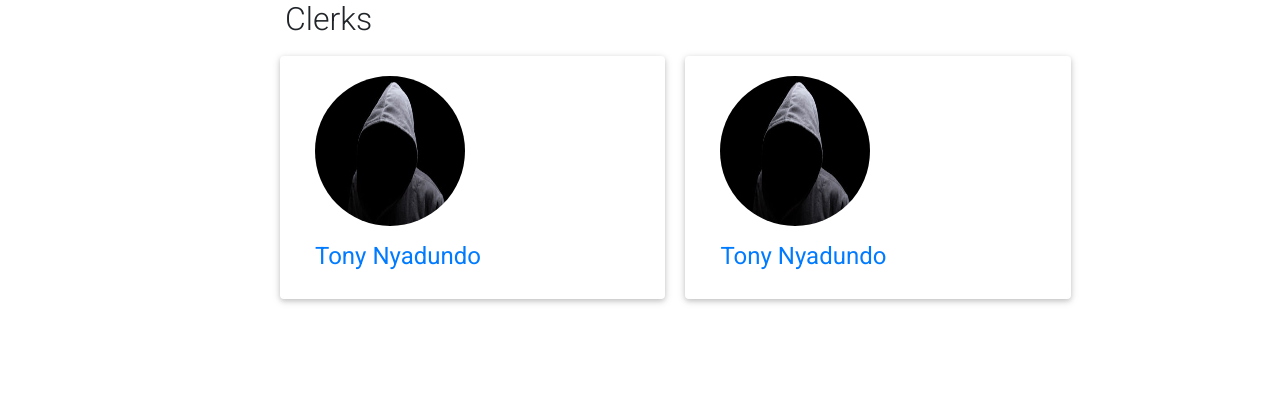
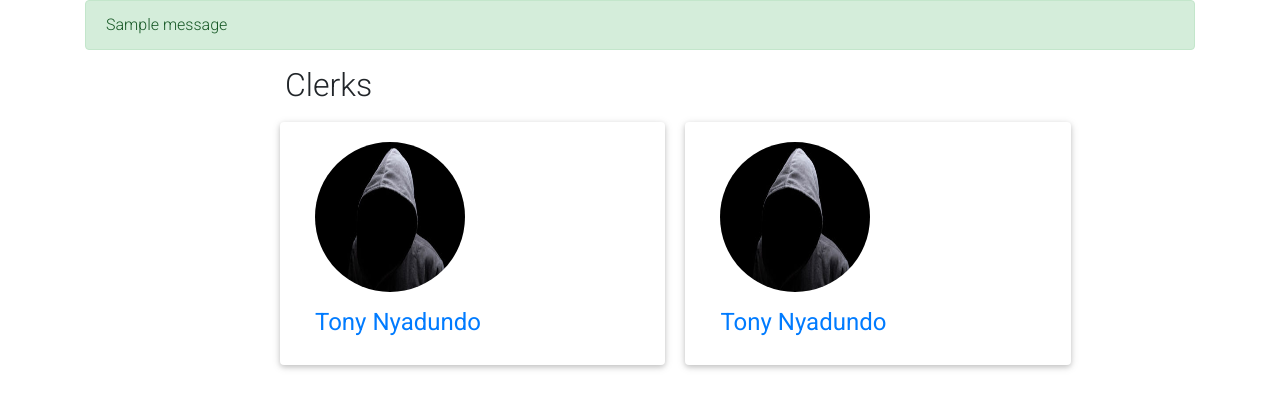
Before and after one commit to Virsail/Inventory-Management-System, a Flask app: page /merchant/clerks in a window 1280 px wide. Shown: the top 409 px of the page. Run offline with Flask 2, Linux system fonts and the light colour scheme; one stand-in notice (Sample message) is shown; some libraries are stand-ins or nearby versions.

Commit message:
add the flash message to display at the top of each page

```diff
--- a/app/templates/base.html
+++ b/app/templates/base.html
@@ -10,7 +10,8 @@
     {%block title%}{%endblock title%}
   </title>
 
-  <meta content='width=device-width, initial-scale=1.0, maximum-scale=1.0, user-scalable=0, shrink-to-fit=no' name='viewport' />
+  <meta content='width=device-width, initial-scale=1.0, maximum-scale=1.0, user-scalable=0, shrink-to-fit=no'
+    name='viewport' />
   <!-- Font Awesome -->
   <link rel="stylesheet" href="https://use.fontawesome.com/releases/v5.8.2/css/all.css">
   <!-- Google Fonts -->
@@ -30,20 +31,29 @@
 </head>
 
 <body class="body">
-    {%block navbar%}
-    {%endblock navbar%}
+  {%block navbar%}
+  {%endblock navbar%}
 
 
   <div class="content container">
-  {% block content %}{% endblock content %}
+    {% with messages = get_flashed_messages(with_categories = true) %}
+    {% if messages %}
+    {% for category, message in messages %}
+    <div class="alert alert-{{ category }}">{{ message }}</div>
+    {% endfor %}
+    {% endif %}
+    {% endwith %}
+    {% block content %}{% endblock content %}
   </div>
 
   <!-- JQuery -->
   <script type="text/javascript" src="https://cdnjs.cloudflare.com/ajax/libs/jquery/3.5.1/jquery.min.js"></script>
   <!-- Bootstrap tooltips -->
-  <script type="text/javascript" src="https://cdnjs.cloudflare.com/ajax/libs/popper.js/1.14.4/umd/popper.min.js"></script>
+  <script type="text/javascript"
+    src="https://cdnjs.cloudflare.com/ajax/libs/popper.js/1.14.4/umd/popper.min.js"></script>
   <!-- Bootstrap core JavaScript -->
-  <script type="text/javascript" src="https://cdnjs.cloudflare.com/ajax/libs/twitter-bootstrap/4.5.0/js/bootstrap.min.js"></script>
+  <script type="text/javascript"
+    src="https://cdnjs.cloudflare.com/ajax/libs/twitter-bootstrap/4.5.0/js/bootstrap.min.js"></script>
   <!-- MDB core JavaScript -->
   <script type="text/javascript" src="https://cdnjs.cloudflare.com/ajax/libs/mdbootstrap/4.19.1/js/mdb.min.js"></script>
   <!-- Specific Page JS goes HERE  -->
@@ -53,4 +63,5 @@
   {% endblock scripts %}
 
 </body>
+
 </html>
```
